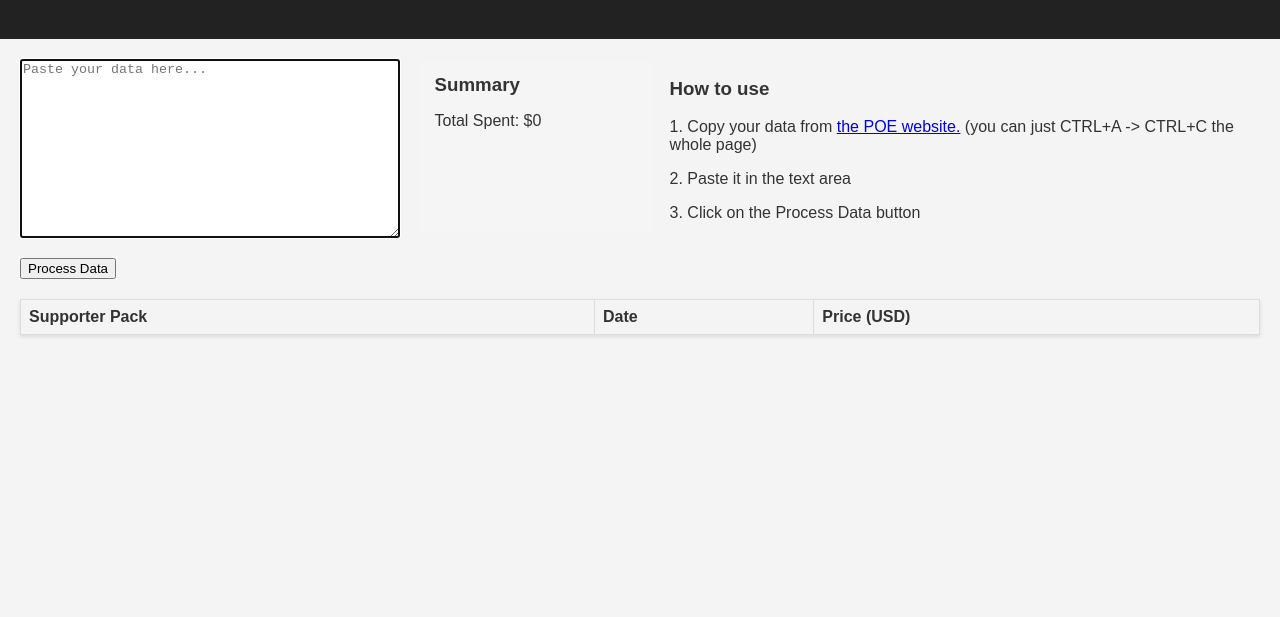
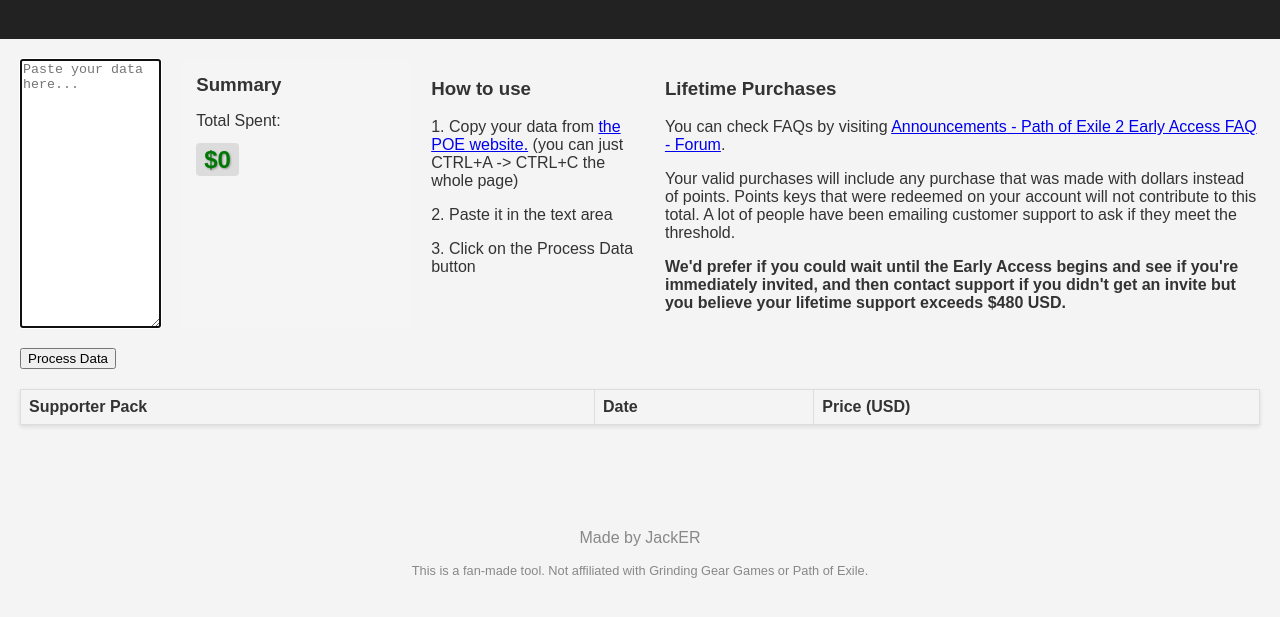
Before and after one commit to JackER4565/JackER4565.github.io, a plain HTML site: page index.html in a window 1280 px wide. Shown: the part 81-698 px from the top of the page. Drawn offline with Linux system fonts and the light colour scheme.

Commit message:
added forum faqs link

```diff
--- a/index.html
+++ b/index.html
@@ -16,13 +16,21 @@
             <textarea id="dataInput" rows="10" cols="50" placeholder="Paste your data here..." autofocus></textarea>
             <div class="summary">
                 <h3>Summary</h3>
-                <p>Total Spent: <span id="totalSpent">$0</span></p>
+                <p>Total Spent: </p><span id="totalSpent" class="highlight-total">$0</span>
             </div>
             <div class="how-to-use">
                 <h3>How to use</h3>
                 <p>1. Copy your data from <a href="https://www.pathofexile.com/my-account/transactions" target="_blank" rel="noopener">the POE website.</a> (you can just CTRL+A -> CTRL+C the whole page)</p>
                 <p>2. Paste it in the text area</p>
                 <p>3. Click on the Process Data button</p>
+            </div>
+            <div class="forum">
+                <h3>Lifetime Purchases</h3>
+                <p>You can check FAQs by visiting <a href="https://www.pathofexile.com/forum/view-thread/3587981" target="_blank" rel="noopener">Announcements - Path of Exile 2 Early Access FAQ - Forum</a>.</p>
+                <p>
+                    Your valid purchases will include any purchase that was made with dollars instead of points. Points keys that were redeemed on your account will not contribute to this total.
+                    A lot of people have been emailing customer support to ask if they meet the threshold.</p>
+                    <p><b>We'd prefer if you could wait until the Early Access begins and see if you're immediately invited, and then contact support if you didn't get an invite but you believe your lifetime support exceeds $480 USD.</b></p>
             </div>
         </div>
         <button id="processData">Process Data</button>
@@ -40,6 +48,10 @@
         </table>
 
     </main>
+    <footer>
+        <p>Made by JackER</p>
+        <p class="disclaimer">This is a fan-made tool. Not affiliated with Grinding Gear Games or Path of Exile.</p>
+    </footer>
     <script src="script.js"></script>
 </body>
 </html>
--- a/styles.css
+++ b/styles.css
@@ -62,3 +62,25 @@ tr:hover {
     margin-top: 0;
     margin-bottom: 10px;
 }
+
+footer {
+    margin-top: 2rem;
+    text-align: center;
+    padding: 1rem;
+    color: #888;
+}
+
+.disclaimer {
+    font-size: 0.8rem;
+    margin-top: 0.5rem;
+}
+
+.highlight-total {
+    font-size: 1.5rem;
+    font-weight: bold;
+    color: #007804;  /* Golden color, you can adjust this */
+    text-shadow: 1px 1px 2px rgba(0, 0, 0, 0.3);
+    padding: 0.2rem 0.5rem;
+    border-radius: 4px;
+    background-color: rgba(0, 0, 0, 0.1);
+}
```
